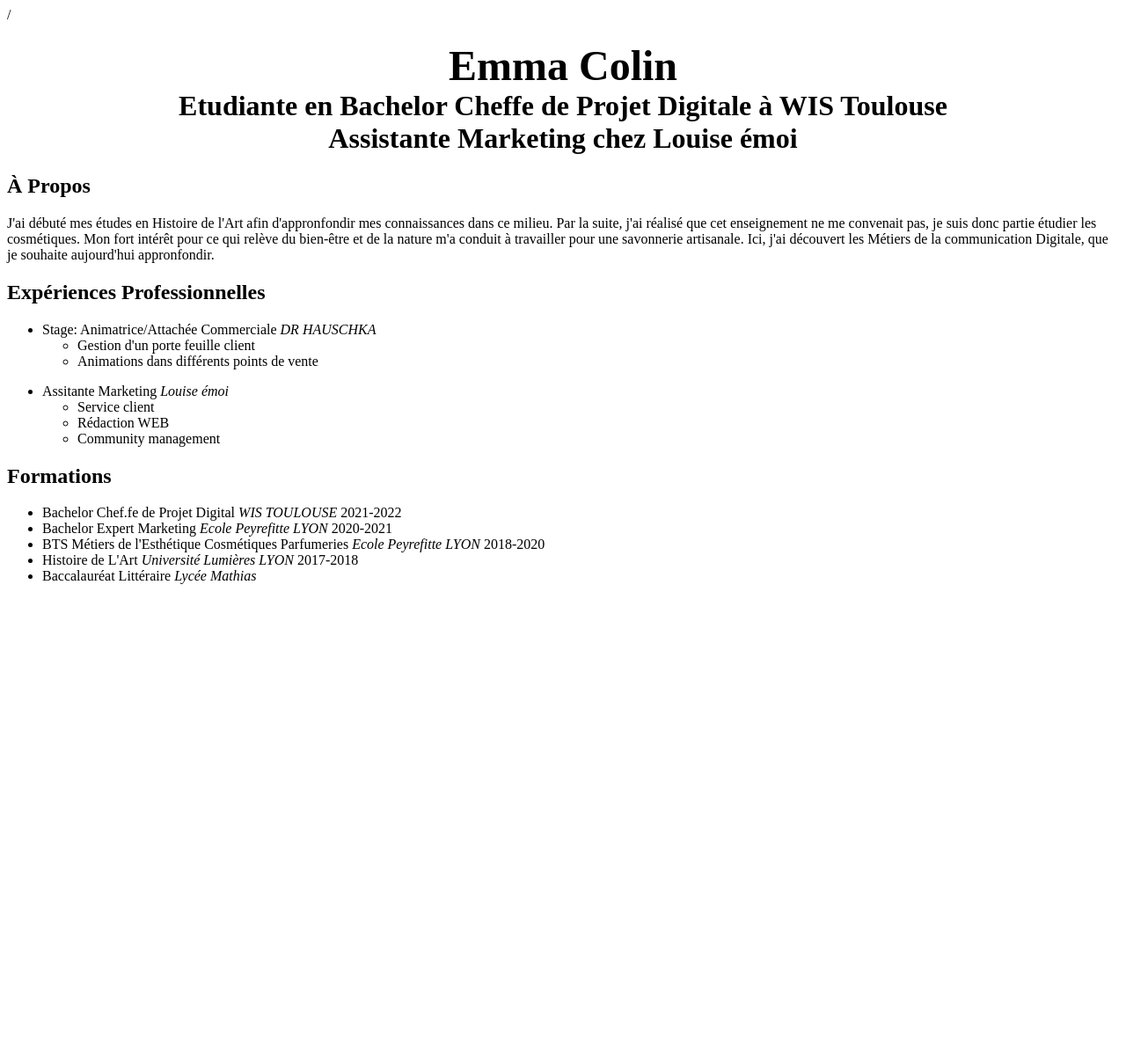
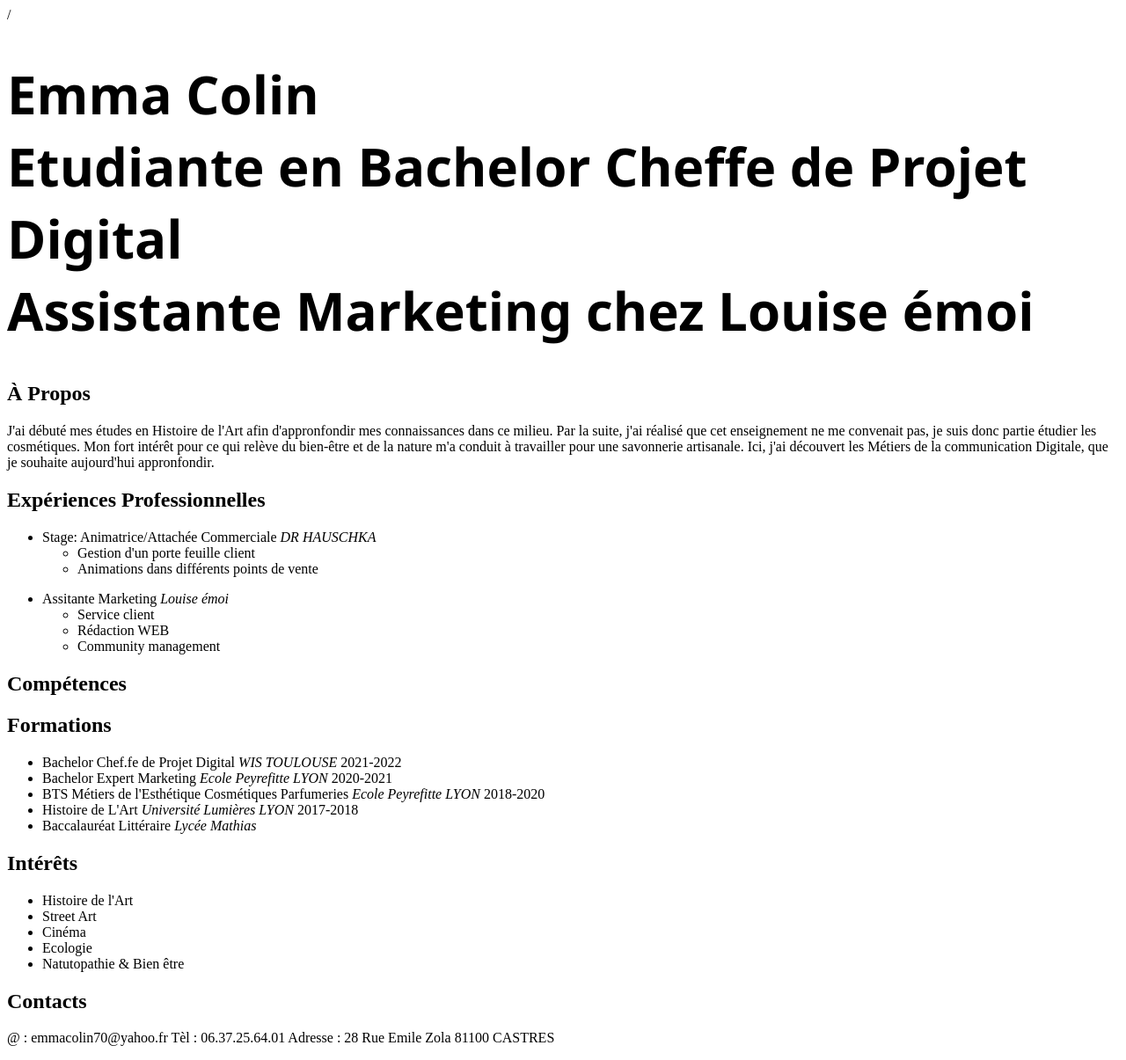
Before and after one commit to Emma-Colin-10/.github.io, a plain HTML site: page index.html in a window 1280 px wide. Shown: the whole page at 88% size. Before the commit the page ends 800 px from the top, so only its background shows below. Drawn offline with Linux system fonts and the light colour scheme.

Commit message:
css sur h1

```diff
--- a/index.html
+++ b/index.html
@@ -5,12 +5,13 @@
     <meta http-equiv="X-UA-Compatible" content="IE-Edge, chrome=1">
     <meta name="viewport" content="width=device-width, initial-scale=1.0">
     <title>Bienvenue sur mon CV</title>
+    <link href="style.css" rel="stylesheet">
 </head>
 <body>
     <h1>
-        <CENTER> <font size="60">Emma Colin</font>
-       <br> Etudiante en Bachelor Cheffe de Projet Digitale à WIS Toulouse
-       <br> Assistante Marketing chez Louise émoi</CENTER>
+        Emma Colin
+       <br> Etudiante en Bachelor Cheffe de Projet Digital
+       <br> Assistante Marketing chez Louise émoi
     </h1>
     <h2>À Propos</h2>
     <p>J'ai débuté mes études en Histoire de l'Art afin d'appronfondir mes connaissances
@@ -36,6 +37,7 @@
         </ul>
     </ul>
 </p>
+<h2>Compétences</h2>
     <h2>Formations</h2>
 <p>
     <ul>
@@ -46,4 +48,20 @@
         <li>Baccalauréat Littéraire <em>Lycée Mathias</em></li>
     </ul>
 </p>
+<h2>Intérêts</h2>
+<p>
+    <ul>
+        <li>Histoire de l'Art</li>
+        <li>Street Art</li>
+        <li>Cinéma</li>
+        <li>Ecologie</li>
+        <li>Natutopathie & Bien être</li>
+    </ul>
+</p>
+<h2>Contacts</h2>
+<p>
+@ : emmacolin70@yahoo.fr
+Tèl : 06.37.25.64.01
+Adresse : 28 Rue Emile Zola 81100 CASTRES
+</p>
 </body>
--- /dev/null
+++ b/style.css
@@ -0,0 +1,4 @@
+h1 {
+    font-family: 'Segoe UI', Tahoma, Geneva, Verdana, sans-serif;
+    font-size: 60px;
+}
```
Also changed, not shown: 1 other file.
